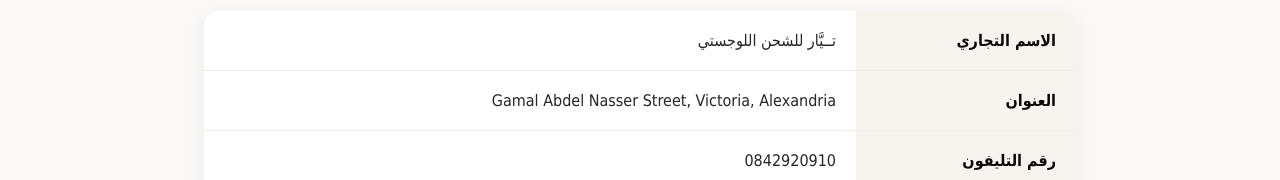
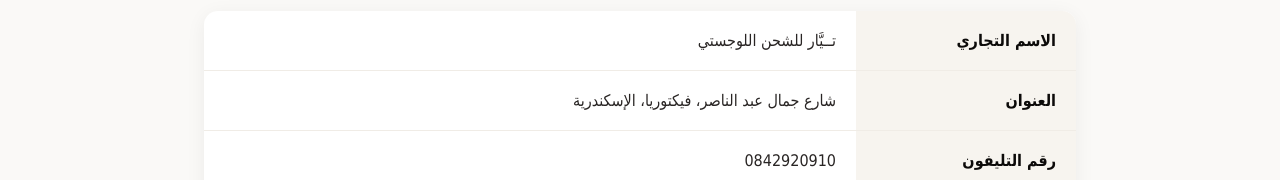
Before and after one commit to Tayyar-Logistics-Shipping/Tayyar-Logistics-Shipping.github.io, a plain HTML site: page index.html in a window 1280 px wide. Shown: the part 826-1006 px from the top of the page. Drawn offline with Linux system fonts and the light colour scheme.

Commit message:
Update Facebook verification and translate address
Updated Facebook domain verification meta tag and translated address to Arabic.

```diff
--- a/index.html
+++ b/index.html
@@ -2,7 +2,7 @@
 <html lang="ar" dir="rtl">
 <head>
 <meta charset="UTF-8">
-<meta name="facebook-domain-verification" content="yqmspdj1m8rsshl61dvnkg08u1rs1b" />
+ <meta name="facebook-domain-verification" content="odk57ix01w3umt68p75roq51swhhoy" />
 <meta name="viewport" content="width=device-width, initial-scale=1.0">
 <title>تــيَّار للشحن اللوجستي</title>
 <style>
@@ -190,7 +190,7 @@
     </tr>
     <tr>
       <td>العنوان</td>
-      <td> Gamal Abdel Nasser Street, Victoria, Alexandria</td>
+      <td> شارع جمال عبد الناصر، فيكتوريا، الإسكندرية</td>
     </tr>
     <tr>
       <td>رقم التليفون</td>
```
